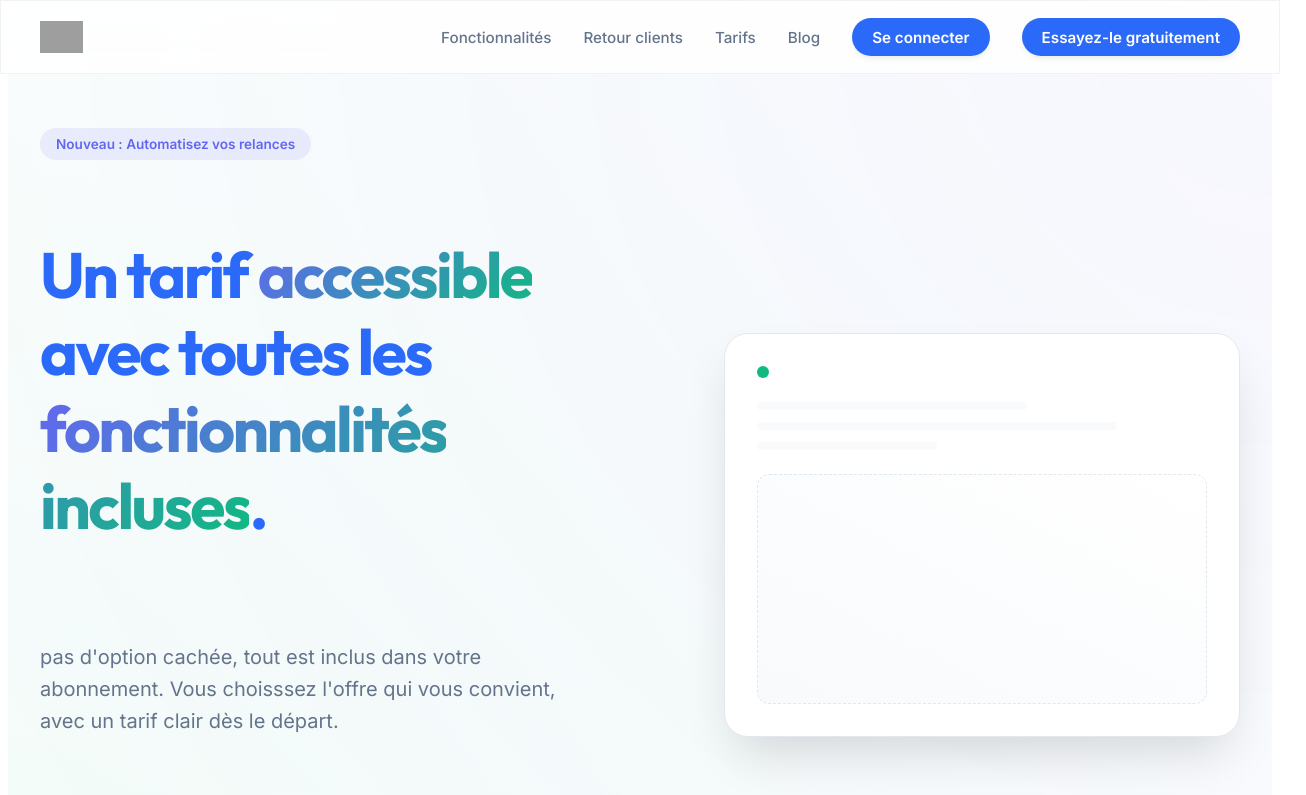
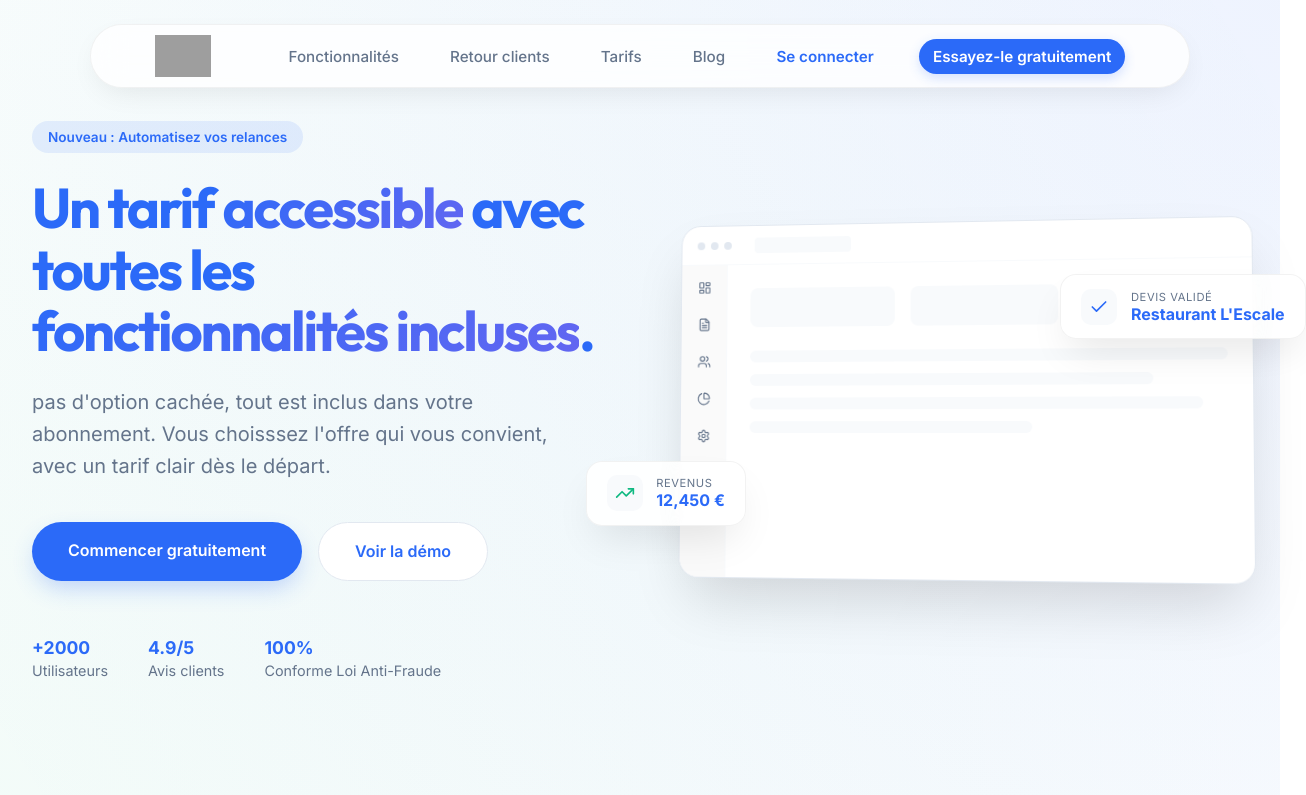
Before and after one commit to Losouf/SoBaty, a Next.js app in the folder sobaty.website/: page / in a window 1280 px wide. Shown: the top 795 px of the page, 1306 px wide, since content can reach past the window. Built offline with nearby package versions, Linux system fonts and the light colour scheme; grey boxes are pictures that could not be loaded.

Commit message:
Détails hero style and navbar style.

```diff
--- a/sobaty.website/package.json
+++ b/sobaty.website/package.json
@@ -9,6 +9,7 @@
     "lint": "eslint"
   },
   "dependencies": {
+    "lucide-react": "^1.0.1",
     "next": "16.2.1",
     "react": "19.2.4",
     "react-dom": "19.2.4"
--- a/sobaty.website/src/app/globals.css
+++ b/sobaty.website/src/app/globals.css
@@ -24,6 +24,12 @@
   --shadow-sm: 0 1px 2px 0 rgb(0 0 0 / 0.05);
   --shadow-md: 0 4px 6px -1px rgb(0 0 0 / 0.05), 0 2px 4px -2px rgb(0 0 0 / 0.05);
   --shadow-lg: 0 10px 15px -3px rgb(0 0 0 / 0.1), 0 4px 6px -4px rgb(0 0 0 / 0.1);
+}
+
+* {
+  box-sizing: border-box;
+  padding: 0;
+  margin: 0;
 }
 
 html {
@@ -69,9 +75,9 @@ a:hover {
 
 /* Section Utility */
 .container {
-  max-width: 1200px;
+  max-width: 1400px;
   margin: 0 auto;
-  padding: 0 1.5rem;
+  padding: 0 2rem;
   width: 100%;
 }
 
--- a/sobaty.website/src/components/layout/Navbar.module.css
+++ b/sobaty.website/src/components/layout/Navbar.module.css
@@ -1,35 +1,42 @@
 .navbar {
   position: fixed;
-  top: 0;
-  left: 0;
-  right: 0;
+  top: 1.5rem;
+  left: 50%;
+  transform: translateX(-50%);
   z-index: 100;
-  height: 72px;
+  height: 64px;
   display: flex;
   align-items: center;
-  border-bottom: 1px solid var(--glass-border);
+  width: calc(100% - 3rem);
+  max-width: 1100px;
+  border-radius: 9999px;
+  padding: 0 2rem;
+  box-shadow: 0 10px 30px -10px rgba(0, 0, 0, 0.1);
+  border: 1px solid var(--glass-border);
 }
 
 .container {
   display: flex;
   justify-content: space-between;
   align-items: center;
+  width: 100%;
 }
 
 .logo {
   display: flex;
   align-items: center;
+  flex-shrink: 0;
 }
 
 .logoImg {
-  height: 32px;
+  height: 42px;
   width: auto;
   object-fit: contain;
 }
 
 .links {
   display: flex;
-  gap: 2rem;
+  gap: 1.5rem;
   align-items: center;
 }
 
@@ -37,31 +44,68 @@
   font-size: 0.95rem;
   font-weight: 500;
   color: var(--muted-foreground);
-  transition: color 0.2s ease;
+  transition: all 0.2s ease;
+  padding: 0.5rem 0.85rem;
+  border-radius: 9999px;
 }
 
-.links a:hover {
+.links a:not(.cta):not(.secondaryCta):hover {
   color: var(--primary);
+  background: rgba(43, 106, 248, 0.05);
+}
+
+.secondaryCta {
+  color: var(--primary) !important;
+  font-weight: 600 !important;
+  margin-right: 0.5rem;
+}
+
+.secondaryCta:hover {
+  opacity: 0.7;
 }
 
 .cta {
   background: var(--primary);
   color: white !important;
-  padding: 0.6rem 1.25rem;
+  padding: 0.75rem 1.5rem;
   border-radius: 9999px;
   font-weight: 600 !important;
-  box-shadow: var(--shadow-md);
-  transition: transform 0.2s ease, box-shadow 0.2s ease !important;
+  box-shadow: 0 4px 12px rgba(43, 106, 248, 0.2);
+  transition: all 0.2s ease !important;
+  white-space: nowrap;
 }
 
 .cta:hover {
   transform: translateY(-1px);
-  box-shadow: var(--shadow-lg);
-  opacity: 1 !important;
+  box-shadow: 0 8px 16px rgba(43, 106, 248, 0.3);
+  filter: brightness(1.1);
 }
 
-@media (max-width: 768px) {
+@media (max-width: 1024px) {
   .links {
+    gap: 1rem;
+  }
+}
+
+@media (max-width: 900px) {
+  .links a:not(.cta):not(.secondaryCta) {
     display: none;
   }
 }
+
+@media (max-width: 640px) {
+  .navbar {
+    top: 1rem;
+    padding: 0 1rem;
+    height: 56px;
+  }
+
+  .secondaryCta {
+    display: none;
+  }
+
+  .cta {
+    padding: 0.5rem 1rem;
+    font-size: 0.8rem;
+  }
+}
--- a/sobaty.website/src/components/layout/Navbar.tsx
+++ b/sobaty.website/src/components/layout/Navbar.tsx
@@ -14,7 +14,7 @@ export default function Navbar() {
           <Link href="/feed-back">Retour clients</Link>
           <Link href="/pricing">Tarifs</Link>
           <Link href="/blog">Blog</Link>
-          <Link href="/contact" className={styles.cta}>
+          <Link href="/contact" className={styles.secondaryCta}>
             Se connecter
           </Link>
           <Link href="/contact" className={styles.cta}>
--- a/sobaty.website/src/components/sections/Hero.module.css
+++ b/sobaty.website/src/components/sections/Hero.module.css
@@ -1,15 +1,15 @@
 .hero {
-  padding: 120px 0 80px;
-  background: radial-gradient(circle at top right, rgba(99, 102, 241, 0.05), transparent),
+  padding: 80px 0;
+  background: radial-gradient(circle at top right, rgba(43, 106, 248, 0.08), transparent),
               radial-gradient(circle at bottom left, rgba(16, 185, 129, 0.05), transparent);
-  min-height: 80vh;
+  min-height: 100vh;
   display: flex;
   align-items: center;
 }
 
 .container {
   display: grid;
-  grid-template-columns: 1.2fr 1fr;
+  grid-template-columns: 1fr 1fr;
   align-items: center;
   gap: 4rem;
 }
@@ -21,8 +21,8 @@
 }
 
 .badge {
-  background: rgba(99, 102, 241, 0.1);
-  color: var(--secondary);
+  background: rgba(43, 106, 248, 0.1);
+  color: var(--primary);
   padding: 0.5rem 1rem;
   border-radius: 9999px;
   font-size: 0.85rem;
@@ -31,13 +31,14 @@
 }
 
 .title {
-  font-size: clamp(2.5rem, 5vw, 4rem);
+  font-size: clamp(2.5rem, 4.5vw, 3.5rem);
   color: var(--primary);
   letter-spacing: -0.04em;
+  line-height: 1.1;
 }
 
 .title span {
-  background: linear-gradient(135deg, var(--secondary), var(--accent));
+  background: linear-gradient(135deg, var(--primary), var(--secondary));
   -webkit-background-clip: text;
   background-clip: text;
   -webkit-text-fill-color: transparent;
@@ -59,24 +60,35 @@
 .primaryBtn {
   background: var(--primary);
   color: white;
-  padding: 1rem 2rem;
-  border-radius: 12px;
+  padding: 1.15rem 2.25rem;
+  border-radius: 9999px;
   font-weight: 600;
-  box-shadow: var(--shadow-lg);
+  box-shadow: 0 10px 25px -5px rgba(43, 106, 248, 0.3);
+  transition: all 0.3s ease;
+}
+
+.primaryBtn:hover {
+  transform: translateY(-2px);
+  box-shadow: 0 15px 30px -5px rgba(43, 106, 248, 0.4);
 }
 
 .secondaryBtn {
   background: white;
   border: 1px solid var(--border);
   color: var(--primary);
-  padding: 1rem 2rem;
-  border-radius: 12px;
+  padding: 1.15rem 2.25rem;
+  border-radius: 9999px;
   font-weight: 600;
+  transition: all 0.3s ease;
+}
+
+.secondaryBtn:hover {
+  background: var(--muted);
 }
 
 .stats {
   display: flex;
-  gap: 2rem;
+  gap: 2.5rem;
   margin-top: 2rem;
   font-size: 0.9rem;
   color: var(--muted-foreground);
@@ -85,68 +97,181 @@
 .stats strong {
   color: var(--primary);
   display: block;
+  font-size: 1.1rem;
+  margin-bottom: 0.25rem;
 }
 
+/* Visualization */
 .visual {
   position: relative;
+  perspective: 1000px;
 }
 
 .mockup {
   background: white;
-  border-radius: 24px;
-  padding: 2rem;
-  box-shadow: 0 25px 50px -12px rgba(0, 0, 0, 0.15);
+  border-radius: 20px;
+  box-shadow: 0 30px 60px -12px rgba(0, 0, 0, 0.15);
   border: 1px solid var(--border);
-  aspect-ratio: 4/3;
-  display: flex;
-  align-items: center;
-  justify-content: center;
+  aspect-ratio: 16/10;
+  width: 100%;
   position: relative;
-  overflow: hidden;
+  /* overflow: hidden removed to allow cards to overhang */
+  transform: rotateX(2deg) rotateY(-5deg);
 }
 
 .dashboardPreview {
-  width: 100%;
   height: 100%;
+  display: flex;
+  flex-direction: column;
+}
+
+.topBar {
+  height: 40px;
+  border-bottom: 1px solid var(--muted);
+  display: flex;
+  align-items: center;
+  padding: 0 1rem;
+  gap: 1.5rem;
+}
+
+.dots {
+  display: flex;
+  gap: 6px;
+}
+
+.dots span {
+  width: 8px;
+  height: 8px;
+  border-radius: 50%;
+  background: var(--border);
+}
+
+.searchBar {
+  height: 16px;
+  width: 100px;
+  background: var(--muted);
+  border-radius: 4px;
+}
+
+.mainArea {
+  flex: 1;
+  display: flex;
+}
+
+.sideNav {
+  width: 48px;
+  border-right: 1px solid var(--muted);
+  background: #fafafa;
+  display: flex;
+  flex-direction: column;
+  align-items: center;
+  padding: 1rem 0;
+  gap: 1.5rem;
+  color: var(--muted-foreground);
+  border-bottom-left-radius: 20px; /* Fixing the sharp corner */
+}
+
+.dashboardContent {
+  flex: 1;
+  padding: 1.5rem;
   display: flex;
   flex-direction: column;
   gap: 1.5rem;
 }
 
-.headerDot {
-  width: 12px;
-  height: 12px;
-  background: var(--accent);
-  border-radius: 50%;
+.dashboardGrid {
+  display: grid;
+  grid-template-columns: repeat(3, 1fr);
+  gap: 1rem;
 }
 
-.lines {
+.miniCard {
+  height: 40px;
+  background: var(--muted);
+  border-radius: 8px;
+}
+
+.activityList {
   display: flex;
   flex-direction: column;
   gap: 0.75rem;
 }
 
-.line {
-  height: 8px;
+.activityItem {
+  height: 12px;
   background: var(--muted);
-  border-radius: 4px;
+  border-radius: 6px;
 }
 
-.line:nth-child(1) { width: 60%; }
-.line:nth-child(2) { width: 80%; }
-.line:nth-child(3) { width: 40%; }
+.activityItem:nth-child(1) { width: 100%; }
+.activityItem:nth-child(2) { width: 85%; }
+.activityItem:nth-child(3) { width: 95%; }
+.activityItem:nth-child(4) { width: 60%; }
 
-.chart {
-  flex: 1;
-  background: linear-gradient(to top right, var(--muted), transparent);
-  border-radius: 12px;
-  border: 1px dashed var(--border);
+/* Floating Elements */
+.floatingCard1, .floatingCard2 {
+  position: absolute;
+  background: rgba(255, 255, 255, 0.9);
+  backdrop-filter: blur(8px);
+  padding: 0.85rem 1.25rem;
+  border-radius: 16px;
+  box-shadow: 0 20px 40px -10px rgba(0, 0, 0, 0.1);
+  display: flex;
+  align-items: center;
+  gap: 0.85rem;
+  animation: float 4s ease-in-out infinite;
+  z-index: 10;
+  border: 1px solid var(--glass-border);
+}
+
+.floatingCard1 {
+  bottom: 15%;
+  left: -15%;
+}
+
+.floatingCard2 {
+  top: 15%;
+  right: -10%;
+  animation-delay: 2s;
+}
+
+.cardIcon {
+  width: 36px;
+  height: 36px;
+  background: var(--muted);
+  border-radius: 10px;
+  display: flex;
+  align-items: center;
+  justify-content: center;
+}
+
+.cardLabel {
+  font-size: 0.7rem;
+  color: var(--muted-foreground);
+  text-transform: uppercase;
+  letter-spacing: 0.05em;
+}
+
+.cardValue {
+  font-size: 1rem;
+  font-weight: 700;
+  color: var(--primary);
+}
+
+@keyframes float {
+  0%, 100% { transform: translateY(0); }
+  50% { transform: translateY(-10px); }
 }
 
 @media (max-width: 968px) {
+  .hero {
+    padding-top: 140px;
+  }
+
   .container {
     grid-template-columns: 1fr;
     text-align: center;
+    gap: 3rem;
   }
 
   .content {
@@ -164,4 +289,13 @@
   .stats {
     justify-content: center;
   }
+
+  .visual {
+    max-width: 500px;
+    margin: 0 auto;
+  }
+
+  .floatingCard1, .floatingCard2 {
+    display: none;
+  }
 }
--- a/sobaty.website/src/components/sections/Hero.tsx
+++ b/sobaty.website/src/components/sections/Hero.tsx
@@ -1,3 +1,4 @@
+import { TrendingUp, Check, LayoutDashboard, FileText, Users, Settings, PieChart } from 'lucide-react';
 import styles from './Hero.module.css';
 
 export default function Hero() {
@@ -24,15 +25,52 @@ export default function Hero() {
         </div>
         <div className={styles.visual}>
           <div className={styles.mockup}>
-            {/* We can use a stylized div to represent a dashboard or an image if available */}
             <div className={styles.dashboardPreview}>
-              <div className={styles.headerDot}></div>
-              <div className={styles.lines}>
-                <div className={styles.line}></div>
-                <div className={styles.line}></div>
-                <div className={styles.line}></div>
+              <div className={styles.topBar}>
+                <div className={styles.dots}><span></span><span></span><span></span></div>
+                <div className={styles.searchBar}></div>
               </div>
-              <div className={styles.chart}></div>
+              <div className={styles.mainArea}>
+                <div className={styles.sideNav}>
+                  <LayoutDashboard size={14} />
+                  <FileText size={14} />
+                  <Users size={14} />
+                  <PieChart size={14} />
+                  <Settings size={14} />
+                </div>
+                <div className={styles.dashboardContent}>
+                  <div className={styles.dashboardGrid}>
+                    <div className={styles.miniCard}></div>
+                    <div className={styles.miniCard}></div>
+                    <div className={styles.miniCard}></div>
+                  </div>
+                  <div className={styles.activityList}>
+                    <div className={styles.activityItem}></div>
+                    <div className={styles.activityItem}></div>
+                    <div className={styles.activityItem}></div>
+                    <div className={styles.activityItem}></div>
+                  </div>
+                </div>
+              </div>
+            </div>
+          </div>
+          {/* Floating elements moved outside mockup to allow overflow */}
+          <div className={styles.floatingCard1}>
+            <div className={styles.cardIcon}>
+              <TrendingUp size={20} color="#10b981" />
+            </div>
+            <div>
+              <div className={styles.cardLabel}>Revenus</div>
+              <div className={styles.cardValue}>12,450 €</div>
+            </div>
+          </div>
+          <div className={styles.floatingCard2}>
+            <div className={styles.cardIcon}>
+              <Check size={20} color="#2b6af8" />
+            </div>
+            <div>
+              <div className={styles.cardLabel}>Devis validé</div>
+              <div className={styles.cardValue}>Restaurant L'Escale</div>
             </div>
           </div>
         </div>
```
Also changed, not shown: 1 other file (tests, documents, lock files or other folders).
